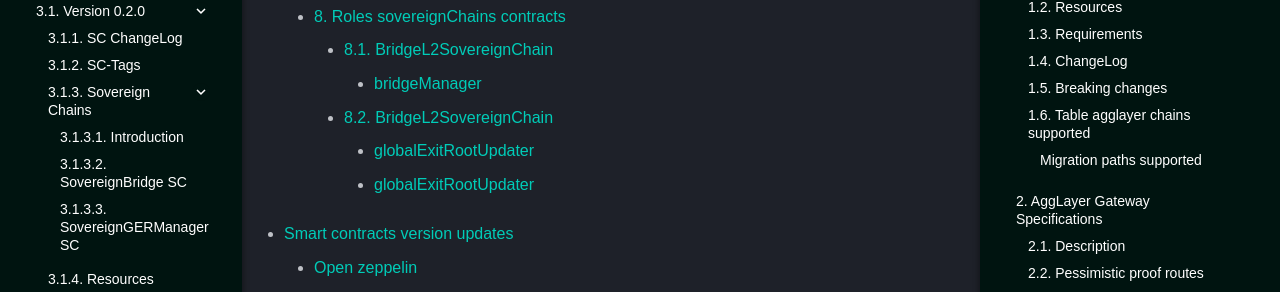
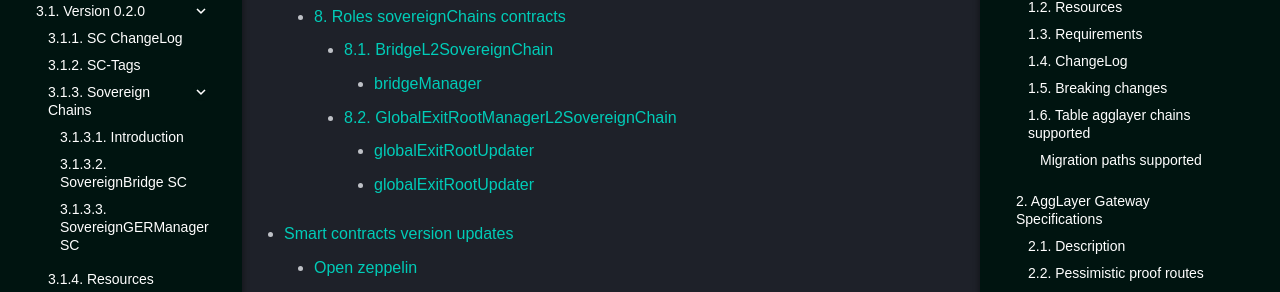
Before and after one commit to agglayer/protocol-team-docs, an MkDocs documentation site: the page built from docs/aggregation-layer/v0.3.0/SC-specs.md, in a window 1280 px wide and 900 px high, scrolled down 2033 px. Shown: the part 151-443 px from the top of the window. Built offline with MkDocs 1.6.1 and Material for MkDocs 9.7.7, drawn with Linux system fonts in a browser that asks for light colours; comment, search, counter and statistics services are not loaded; some of the changed text lies outside the part shown.

Commit message:
gh copilot review

```diff
--- a/docs/aggregation-layer/v0.3.0/SC-specs.md
+++ b/docs/aggregation-layer/v0.3.0/SC-specs.md
@@ -704,7 +704,7 @@ Contracts used in sovereign chains: `BridgeL2SovereignChain` & `GlobalExitRootMa
 - **Security Assumptions**: High. Setting custom tokens or clear claims
 - **Recommended Account Type**: Timelock (specified by the chain itself)
 
-### 8.2. BridgeL2SovereignChain
+### 8.2. GlobalExitRootManagerL2SovereignChain
 |         Role          |          Description           |
 |:---------------------:|:------------------------------:|
 | globalExitRootUpdater | Inject GER into the bridge SC  |
```
